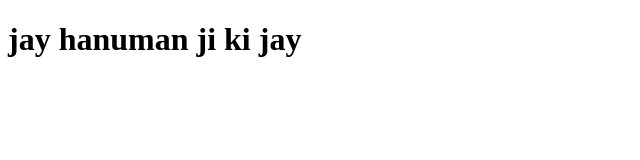
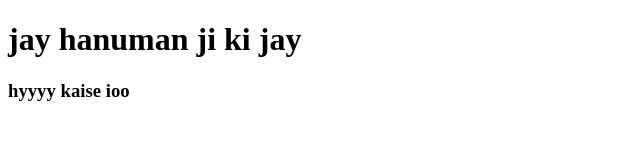
Before and after one commit to Sooriyansh/java-, a plain HTML site: page index.html in a window 1280 px wide. Shown: the whole page, without its empty margins (0-640 px from the left). Drawn offline with Linux system fonts and the light colour scheme.

Commit message:
second commit

```diff
--- a/index.html
+++ b/index.html
@@ -1,12 +1,16 @@
 <!DOCTYPE html>
 <html lang="en">
+
 <head>
     <meta charset="UTF-8">
     <meta name="viewport" content="width=device-width, initial-scale=1.0">
     <title>Document</title>
     <link rel="stylesheet" href="style.css">
 </head>
+
 <body>
     <h1>jay hanuman ji ki jay</h1>
+    <h3>hyyyy kaise ioo</h3>
 </body>
+
 </html>
```
